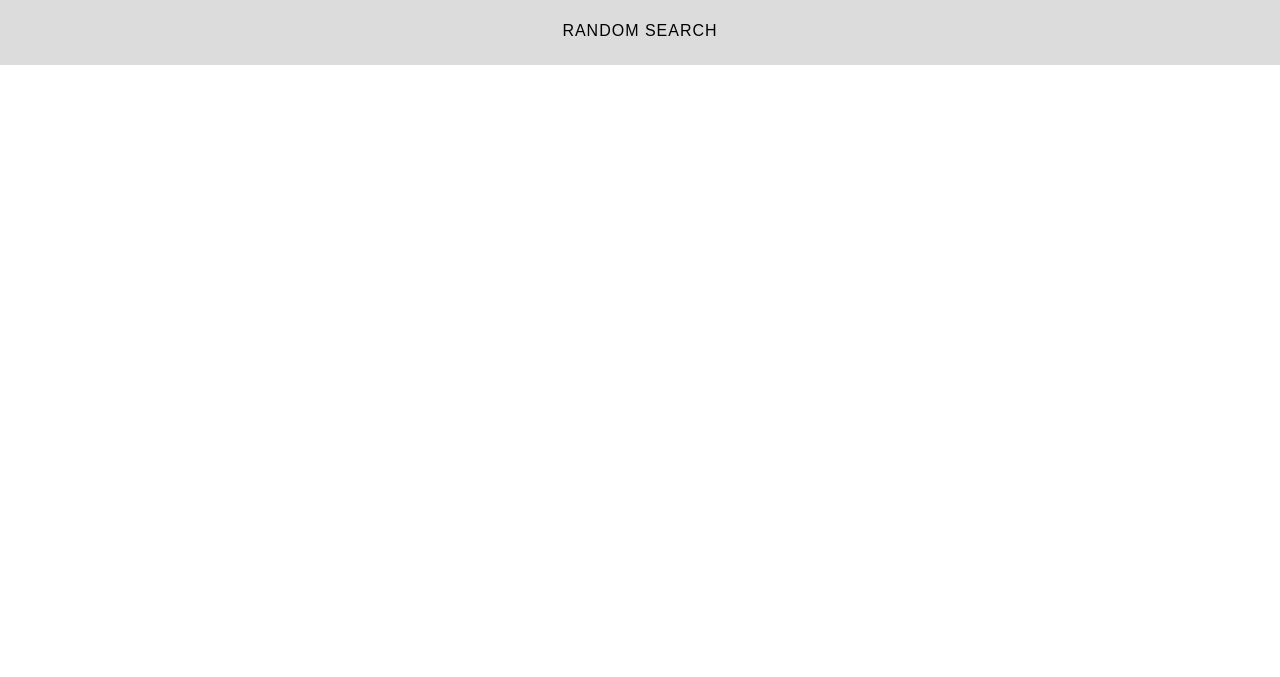
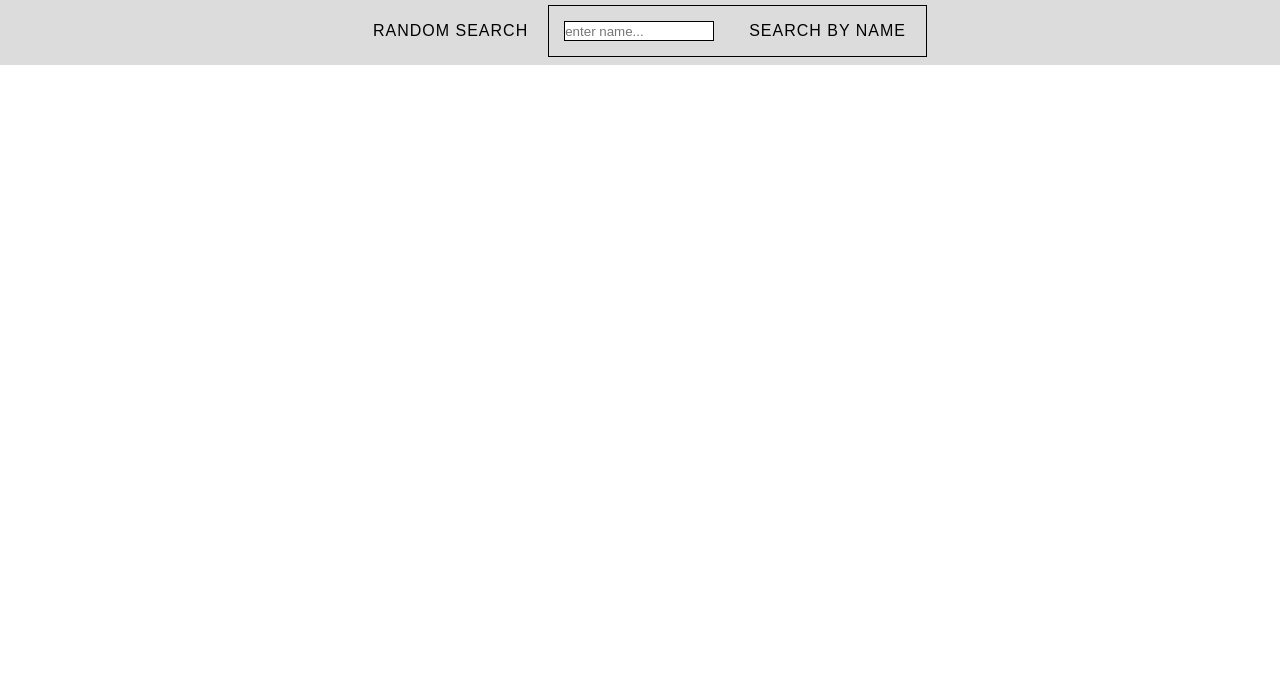
Before and after one commit to TomiKowi/React-Food-App, a React app in the folder my-app/: page /Drink in a window 1280 px wide. Shown: the part 123-800 px from the top of the page. Built offline with nearby package versions, Linux system fonts and the light colour scheme.

Commit message:
add form & search by name function

```diff
--- a/my-app/src/pages/DrinkPage.js
+++ b/my-app/src/pages/DrinkPage.js
@@ -4,12 +4,13 @@ import '../styles/DrinkPage.css';
 class DrinkPage extends Component {
 
     state = {
+        value: "",
         title: "",
         image: "",
         recipe: "",
     }
 
-    handleSearchDrinkClick = () => {
+    handleSearchRandomDrink = () => {
 
         const API = "https://www.thecocktaildb.com/api/json/v1/1/random.php"
         const index = 0;
@@ -28,6 +29,34 @@ class DrinkPage extends Component {
                 }))
             })
     }
+
+    handleSearchDrink = (e) => {
+        e.preventDefault()
+        const API = `https://www.thecocktaildb.com/api/json/v1/1/search.php?s=${this.state.value}`
+        const index = 0;
+
+        fetch(API)
+            .then(response => {
+                if (response.ok) { return response }
+                throw Error("Ups, something went wrong")
+            })
+            .then(response => response.json())
+            .then(data => {
+                console.log(data);
+                this.setState(state => ({
+                    title: data.drinks[index].strDrink,
+                    image: data.drinks[index].strDrinkThumb,
+                    recipe: data.drinks[index].strInstructions,
+                }))
+            })
+    }
+
+    handleSearchByNameChange = (e) => {
+        this.setState({
+            value: e.target.value
+        })
+    }
+
     render() {
 
         const { title, image, recipe } = this.state
@@ -35,7 +64,11 @@ class DrinkPage extends Component {
         return (
             <div className="drinksContainer">
                 <div className="searchDrink">
-                    <button onClick={this.handleSearchDrinkClick}>Random Search</button>
+                    <button onClick={this.handleSearchRandomDrink}>Random Search</button>
+                    <form>
+                        <input onChange={this.handleSearchByNameChange} type="text" placeholder={"enter name..."} value={this.state.value} />
+                        <button onClick={this.handleSearchDrink}>Search by Name</button>
+                    </form>
                 </div>
                 <div className="myDrink">
                     <div className="drinkTitle">
--- a/my-app/src/styles/DrinkPage.css
+++ b/my-app/src/styles/DrinkPage.css
@@ -11,6 +11,18 @@
     justify-content: center;
     align-items: center;
     background-color: gainsboro;
+}
+
+.searchDrink form {
+    border: 1px solid black;
+}
+
+.searchDrink form input {
+    width: 150px;
+    height: 20px;
+    border: 1px solid black;
+    margin: 15px;
+    outline: none;
 }
 
 .searchDrink button {
```
